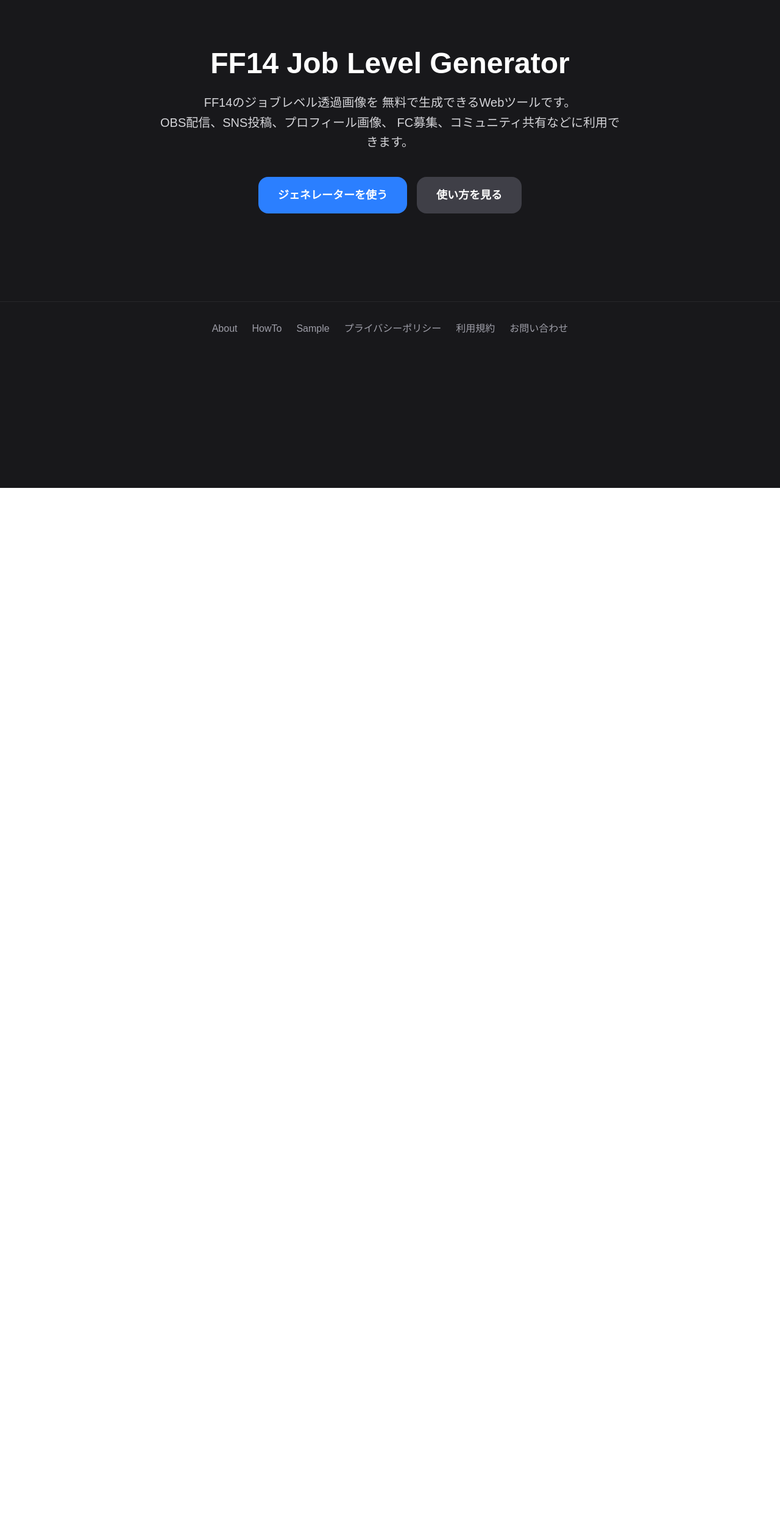
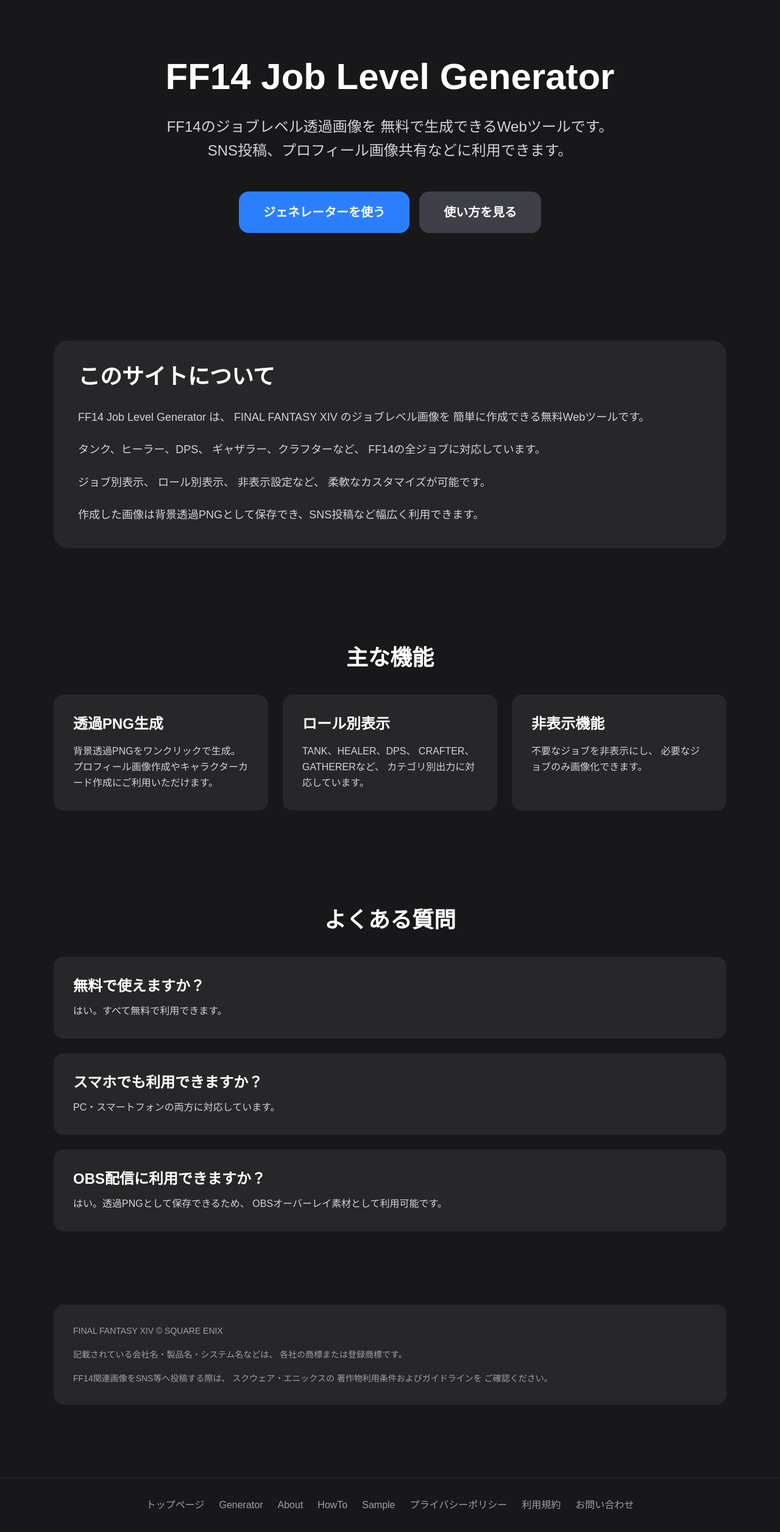
Before and after one commit to DahliaVi-s2/ff14-ui-generator, a Next.js app: page / in a window 1280 px wide. Shown: the whole page at 61% size. Before the commit the page ends 800 px from the top, so only its background shows below. Built offline with nearby package versions, Linux system fonts and the light colour scheme.

Commit message:
fix generator page

```diff
--- a/app/page.tsx
+++ b/app/page.tsx
@@ -5,32 +5,31 @@
     <main className="min-h-screen bg-zinc-900 text-white">
 
       {/* Hero */}
-      <section className="max-w-6xl mx-auto px-6 py-20 text-center">
+      <section className="max-w-6xl mx-auto px-6 py-24 text-center">
 
-        <h1 className="text-5xl font-black mb-6">
+        <h1 className="text-6xl font-black mb-8">
           FF14 Job Level Generator
         </h1>
 
-        <p className="text-zinc-300 text-xl leading-relaxed max-w-3xl mx-auto">
+        <p className="text-zinc-300 text-2xl leading-relaxed max-w-4xl mx-auto">
           FF14のジョブレベル透過画像を
           無料で生成できるWebツールです。
           <br />
-          OBS配信、SNS投稿、プロフィール画像、
-          FC募集、コミュニティ共有などに利用できます。
+          SNS投稿、プロフィール画像共有などに利用できます。
         </p>
 
-        <div className="flex flex-wrap justify-center gap-4 mt-10">
+        <div className="flex flex-wrap justify-center gap-4 mt-12">
 
           <Link
             href="/generator"
             className="
               bg-blue-500
               hover:bg-blue-400
-              px-8
-              py-4
+              px-10
+              py-5
               rounded-2xl
               font-bold
-              text-lg
+              text-xl
               transition
             "
           >
@@ -42,11 +41,11 @@
             className="
               bg-zinc-700
               hover:bg-zinc-600
-              px-8
-              py-4
+              px-10
+              py-5
               rounded-2xl
               font-bold
-              text-lg
+              text-xl
               transition
             "
           >
@@ -57,10 +56,186 @@
 
       </section>
 
+      {/* About */}
+      <section className="max-w-6xl mx-auto px-6 py-20">
+
+        <div className="bg-zinc-800 rounded-3xl p-10">
+
+          <h2 className="text-4xl font-black mb-8">
+            このサイトについて
+          </h2>
+
+          <div className="space-y-6 text-zinc-300 leading-relaxed text-lg">
+
+            <p>
+              FF14 Job Level Generator は、
+              FINAL FANTASY XIV のジョブレベル画像を
+              簡単に作成できる無料Webツールです。
+            </p>
+
+            <p>
+              タンク、ヒーラー、DPS、
+              ギャザラー、クラフターなど、
+              FF14の全ジョブに対応しています。
+            </p>
+
+            <p>
+              ジョブ別表示、
+              ロール別表示、
+              非表示設定など、
+              柔軟なカスタマイズが可能です。
+            </p>
+
+            <p>
+              作成した画像は背景透過PNGとして保存でき、SNS投稿など幅広く利用できます。
+            </p>
+
+          </div>
+
+        </div>
+
+      </section>
+
+      {/* Features */}
+      <section className="max-w-6xl mx-auto px-6 py-20">
+
+        <h2 className="text-4xl font-black mb-10 text-center">
+          主な機能
+        </h2>
+
+        <div className="grid md:grid-cols-3 gap-6">
+
+          <div className="bg-zinc-800 rounded-2xl p-8">
+
+            <h3 className="text-2xl font-bold mb-4">
+              透過PNG生成
+            </h3>
+
+            <p className="text-zinc-300 leading-relaxed">
+              背景透過PNGをワンクリックで生成。
+              プロフィール画像作成やキャラクターカード作成にご利用いただけます。
+            </p>
+
+          </div>
+
+          <div className="bg-zinc-800 rounded-2xl p-8">
+
+            <h3 className="text-2xl font-bold mb-4">
+              ロール別表示
+            </h3>
+
+            <p className="text-zinc-300 leading-relaxed">
+              TANK、HEALER、DPS、
+              CRAFTER、GATHERERなど、
+              カテゴリ別出力に対応しています。
+            </p>
+
+          </div>
+
+          <div className="bg-zinc-800 rounded-2xl p-8">
+
+            <h3 className="text-2xl font-bold mb-4">
+              非表示機能
+            </h3>
+
+            <p className="text-zinc-300 leading-relaxed">
+              不要なジョブを非表示にし、
+              必要なジョブのみ画像化できます。
+            </p>
+
+          </div>
+
+        </div>
+
+      </section>
+
+      {/* FAQ */}
+      <section className="max-w-6xl mx-auto px-6 py-20">
+
+        <h2 className="text-4xl font-black mb-10 text-center">
+          よくある質問
+        </h2>
+
+        <div className="space-y-6">
+
+          <div className="bg-zinc-800 rounded-2xl p-8">
+
+            <h3 className="text-2xl font-bold mb-3">
+              無料で使えますか？
+            </h3>
+
+            <p className="text-zinc-300 leading-relaxed">
+              はい。すべて無料で利用できます。
+            </p>
+
+          </div>
+
+          <div className="bg-zinc-800 rounded-2xl p-8">
+
+            <h3 className="text-2xl font-bold mb-3">
+              スマホでも利用できますか？
+            </h3>
+
+            <p className="text-zinc-300 leading-relaxed">
+              PC・スマートフォンの両方に対応しています。
+            </p>
+
+          </div>
+
+          <div className="bg-zinc-800 rounded-2xl p-8">
+
+            <h3 className="text-2xl font-bold mb-3">
+              OBS配信に利用できますか？
+            </h3>
+
+            <p className="text-zinc-300 leading-relaxed">
+              はい。透過PNGとして保存できるため、
+              OBSオーバーレイ素材として利用可能です。
+            </p>
+
+          </div>
+
+        </div>
+
+      </section>
+
+      {/* Copyright */}
+      <section className="max-w-6xl mx-auto px-6 py-10">
+
+        <div className="bg-zinc-800 rounded-2xl p-8 text-sm text-zinc-400 leading-relaxed">
+
+          <p className="mb-4">
+            FINAL FANTASY XIV © SQUARE ENIX
+          </p>
+
+          <p className="mb-4">
+            記載されている会社名・製品名・システム名などは、
+            各社の商標または登録商標です。
+          </p>
+
+          <p>
+            FF14関連画像をSNS等へ投稿する際は、
+            スクウェア・エニックスの
+            著作物利用条件およびガイドラインを
+            ご確認ください。
+          </p>
+
+        </div>
+
+      </section>
+
       {/* Footer */}
-      <footer className="border-t border-zinc-800 mt-16">
+      <footer className="border-t border-zinc-800 mt-20">
 
         <div className="max-w-6xl mx-auto px-6 py-8 flex flex-wrap gap-6 justify-center text-zinc-400">
+
+          <Link href="/">
+            トップページ
+          </Link>
+
+          <Link href="/generator">
+            Generator
+          </Link>
 
           <Link href="/about">
             About
@@ -83,7 +258,7 @@
           </Link>
 
           <a
-            href="https://x.com/あなたのID"
+            href="https://x.com/vrc_DahliaVi"
             target="_blank"
           >
             お問い合わせ
```
